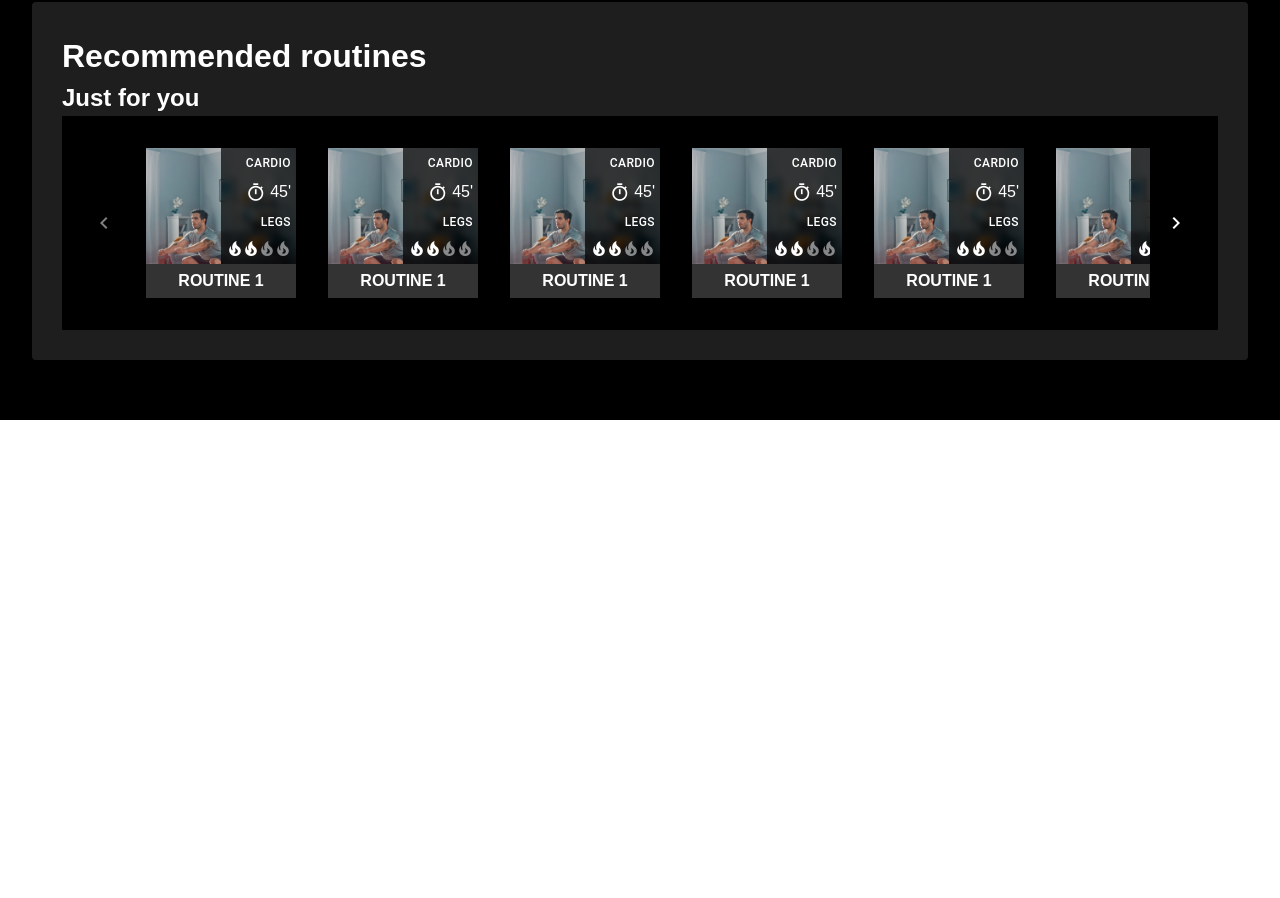
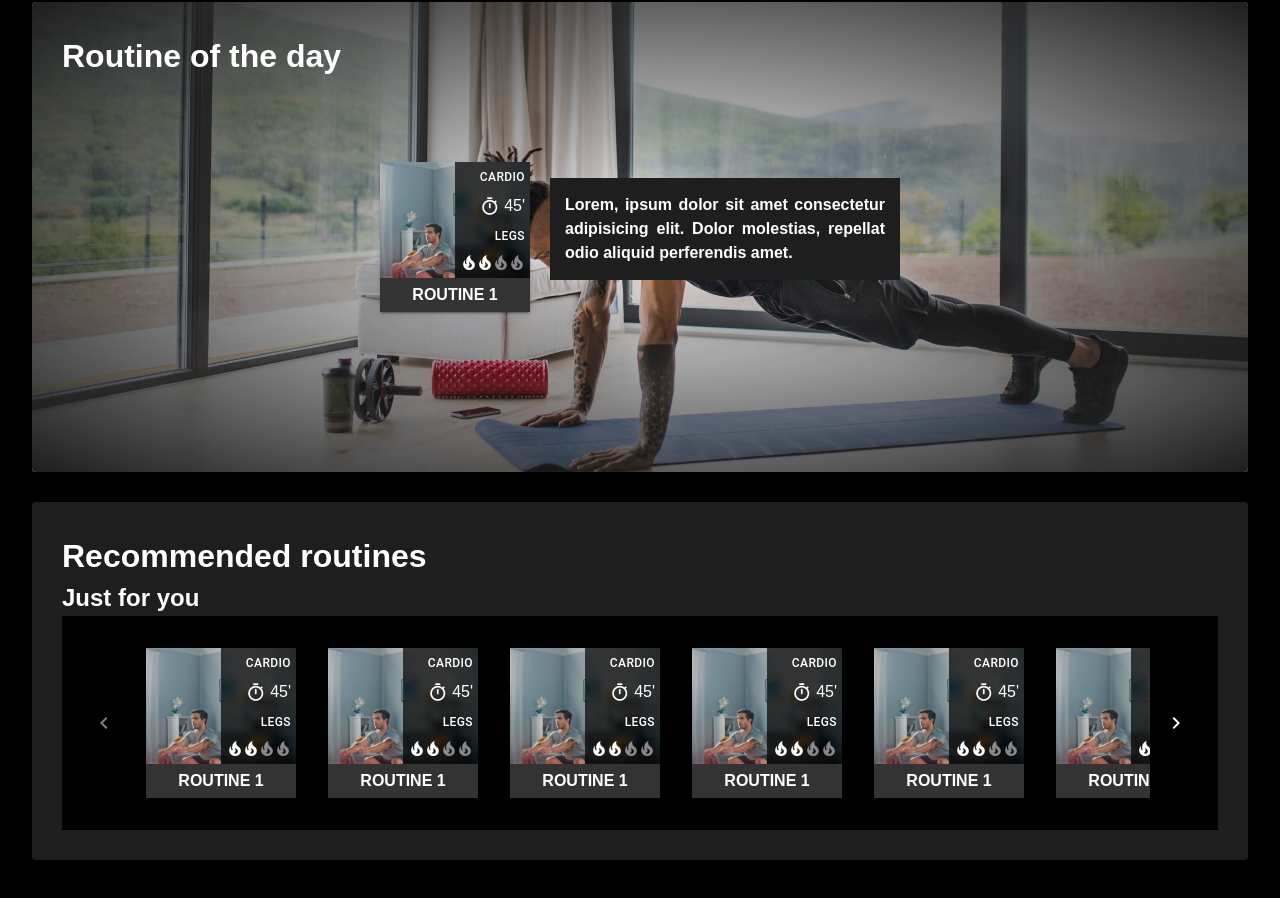
Before and after one commit to gonzaloarca/routina-web, a Vue app in the folder routina/: page / in a window 1280 px wide. Shown: the part 810-1708 px from the top of the page. Before the commit the page ends 1230 px from the top, so only its background shows below. Built offline with nearby package versions, Linux system fonts and the light colour scheme.

Commit message:
Agregado Routine of the day parametrico (banner especial)

```diff
--- /dev/null
+++ b/routina/src/components/SpecialRoutineBanner.vue
@@ -0,0 +1,101 @@
+<template>
+  <div class="special-routine-banner">
+    <v-card class="elevation-0">
+      <img :src="require(`../assets/${image}`)" class="special-background" />
+      <div class="fill-height gradient"></div>
+      <div class="special-container-wrapper">
+        <h1 class="special-title">{{ title }}</h1>
+        <div class="special-container fill-height">
+          <RoutineCard
+            :routine-data="routineData"
+            class="special-routine-card my-10"
+          />
+          <p class="special-description">{{ description }}</p>
+        </div>
+      </div>
+    </v-card>
+  </div>
+</template>
+
+<script>
+import RoutineCard from "./RoutineCard";
+
+export default {
+  name: "SpecialRoutineBanner",
+  components: { RoutineCard },
+  props: {
+    title: {
+      type: String,
+      required: true,
+    },
+    image: {
+      type: String,
+      required: true,
+    },
+    description: {
+      type: String,
+      required: true,
+    },
+    routineData: {
+      type: Object,
+      required: true,
+    },
+  },
+};
+</script>
+
+<style scoped lang="scss">
+$banner-height: 470px;
+
+.v-card {
+  z-index: 1;
+  position: relative;
+  height: $banner-height;
+  overflow: hidden;
+  .gradient {
+    z-index: -1;
+    background-image: radial-gradient(rgba(0, 0, 0, 0), rgba(30, 30, 30, 1));
+    position: absolute;
+    width: 100%;
+  }
+
+  .special-background {
+    transform: scale;
+    z-index: -2;
+    position: absolute;
+    height: $banner-height;
+    width: 100%;
+    object-fit: cover;
+  }
+  .special-container-wrapper {
+    padding: 30px;
+    height: 100%;
+    width: 100%;
+    top: 0;
+    position: absolute;
+    .special-title {
+      position: absolute;
+    }
+    .special-container {
+      display: flex;
+      flex-direction: row;
+      justify-content: center;
+      flex-wrap: wrap;
+      align-items: center;
+      gap: 20px;
+
+      .special-routine-card {
+
+      }
+      .special-description {
+        max-width: 350px;
+        padding: 15px;
+        font-weight: 600;
+        background-color: #1e1e1e;
+        text-align: justify;
+
+      }
+    }
+  }
+}
+</style>
--- a/routina/src/views/Home.vue
+++ b/routina/src/views/Home.vue
@@ -22,17 +22,26 @@
 
     <!-- Cuerpo principal con rutinas y contenido -->
     <div class="home-content">
-      <v-card class="routine-slide-group-container">
+      <v-card class="content-container">
         <h1>Recommended routines</h1>
         <h2>Just for you</h2>
         <RoutineSlideGroup />
       </v-card>
-      <v-card class="routine-slide-group-container">
+
+      <v-card class="content-container-special">
+        <SpecialRoutineBanner
+          title="Routine of the day"
+          description=" Lorem, ipsum dolor sit amet consectetur adipisicing elit. Dolor molestias, repellat odio aliquid perferendis amet."
+          image="routine-of-the-day.jpg"
+          :routineData="specialRoutine1"
+        />
+      </v-card>
+      <v-card class="content-container">
         <h1>Recommended routines</h1>
         <h2>Just for you</h2>
         <RoutineSlideGroup />
       </v-card>
-      <!-- <div class="routine-slide-group-container">
+      <!-- <div class="content-container">
         <h1>Recommended routines</h1>
         <h2>Just for you</h2>
         <RoutineSlideGroup />
@@ -43,11 +52,12 @@
 
 <script>
 import RoutineSlideGroup from "../components/RoutineSlideGroup";
+import SpecialRoutineBanner from "../components/SpecialRoutineBanner";
 // @ is an alias to /src
 
 export default {
   name: "Home",
-  components: { RoutineSlideGroup },
+  components: { RoutineSlideGroup, SpecialRoutineBanner },
   data() {
     return {
       colors: [
@@ -58,6 +68,16 @@ export default {
         "deep-purple accent-4",
       ],
       slides: ["First", "Second", "Third", "Fourth", "Fifth"],
+      specialRoutine1: {
+        routineName: "Routine 1",
+        routineId: 1,
+        author: "Julian Sicardi",
+        type: "Cardio",
+        difficulty: 2,
+        muscleGroup: "Legs",
+        time: 45,
+        image: require("../assets/routine1.jpg"),
+      },
     };
   },
 };
@@ -66,7 +86,7 @@ export default {
 <style scoped lang="scss">
 @import "../sass/variables";
 
-.Home{
+.Home {
   background-color: black;
 }
 
@@ -74,15 +94,22 @@ export default {
   max-width: $content-container-width;
   margin: auto;
   padding: 30px 30px 30px 30px;
-
 }
 
-.routine-slide-group-container {
+.content-container {
   max-width: $content-container-width - 150px;
   align-content: center;
   margin: 0 auto 30px;
   padding: 30px 30px 30px 30px;
 }
+
+.content-container-special {
+  max-width: $content-container-width - 150px;
+  align-content: center;
+  margin: 0 auto 30px;
+}
+
+
 /*
 Del Carousel Viejo
 .exhibitor {
```
Also changed, not shown: routina/src/assets/routine-of-the-day.jpg (added).
